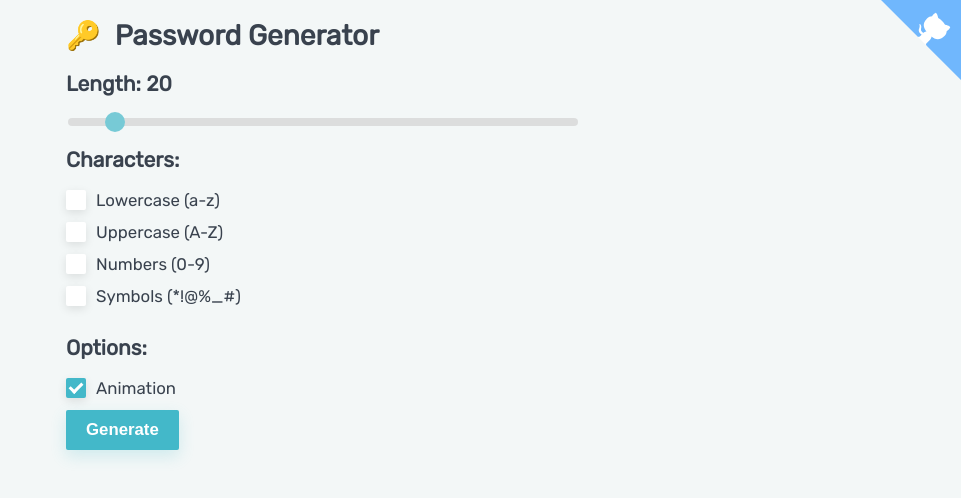
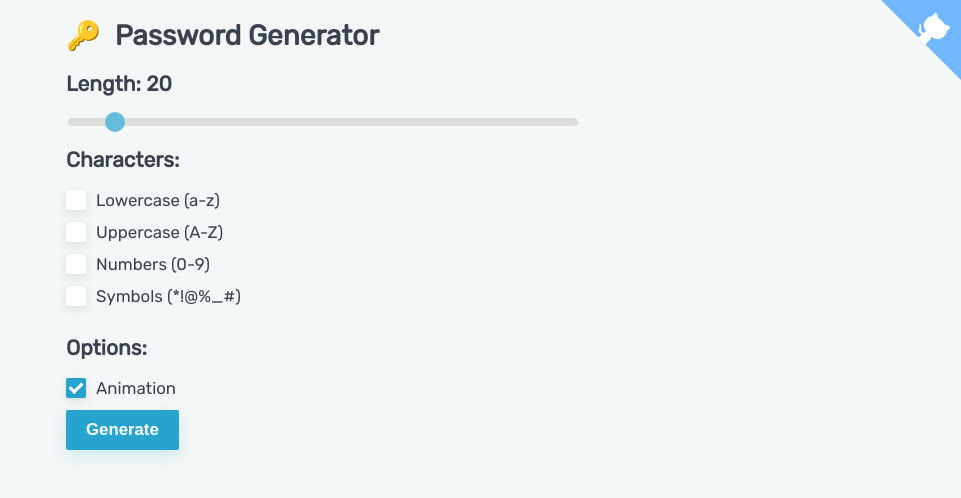
Before and after one commit to andersonmadeira/password-generator, a React (Create React App) app: page / in a window 1280 px wide. Shown: the top 498 px of the page, without its empty margins (319-1280 px from the left). Built offline with nearby package versions, Linux system fonts and the light colour scheme.

Commit message:
Removed font-awesome in favor of a svg icon

```diff
--- a/package.json
+++ b/package.json
@@ -4,10 +4,6 @@
   "version": "0.1.0",
   "private": true,
   "dependencies": {
-    "@fortawesome/fontawesome-svg-core": "^1.2.27",
-    "@fortawesome/free-regular-svg-icons": "^5.12.1",
-    "@fortawesome/free-solid-svg-icons": "^5.12.1",
-    "@fortawesome/react-fontawesome": "^0.1.9",
     "@testing-library/jest-dom": "^4.2.4",
     "@testing-library/react": "^9.3.2",
     "@testing-library/user-event": "^7.1.2",
--- a/src/components/CopyButton.tsx
+++ b/src/components/CopyButton.tsx
@@ -1,6 +1,4 @@
 import React from 'react'
-import { faCopy } from '@fortawesome/free-regular-svg-icons'
-import { FontAwesomeIcon } from '@fortawesome/react-fontawesome'
 import { copyToClipboard } from '../utils'
 
 interface Props {
@@ -11,7 +9,11 @@ interface Props {
 const CopyButton: React.FC<Props> = ({ text, label = 'copy' }) => {
   return (
     <button className="copy-button" onClick={() => copyToClipboard(text)}>
-      <FontAwesomeIcon icon={faCopy} className="copy-button__icon" />
+      <svg className="svg-icon copy-button__icon" viewBox="0 0 20 20">
+        <path
+          d="M17.391,2.406H7.266c-0.232,0-0.422,0.19-0.422,0.422v3.797H3.047c-0.232,0-0.422,0.19-0.422,0.422v10.125c0,0.232,0.19,0.422,0.422,0.422h10.125c0.231,0,0.422-0.189,0.422-0.422v-3.797h3.797c0.232,0,0.422-0.19,0.422-0.422V2.828C17.812,2.596,17.623,2.406,17.391,2.406 M12.749,16.75h-9.28V7.469h3.375v5.484c0,0.231,0.19,0.422,0.422,0.422h5.483V16.75zM16.969,12.531H7.688V3.25h9.281V12.531z">
+        </path>
+      </svg>
       <span className="copy-button__label">{label}</span>
     </button>
   )
--- a/src/styles/_variables.scss
+++ b/src/styles/_variables.scss
@@ -1,3 +1,3 @@
-$main-bg-color: #43b8c9;
-$main-hover-color: #74cbd7;
+$main-bg-color: #27A4CE;
+$main-hover-color: #53C0E4;
 $main-bg-light: #f8fbfc;
--- a/src/styles/components/_all.scss
+++ b/src/styles/components/_all.scss
@@ -2,4 +2,5 @@
 @import 'slider';
 @import 'button';
 @import 'card';
+@import 'svg-icon';
 @import 'copy-button';
--- /dev/null
+++ b/src/styles/components/_svg-icon.scss
@@ -0,0 +1,15 @@
+.svg-icon {
+  width: 1em;
+  height: 1em;
+}
+
+.svg-icon path,
+.svg-icon polygon,
+.svg-icon rect {
+  fill: #4691f6;
+}
+
+.svg-icon circle {
+  stroke: #4691f6;
+  stroke-width: 1;
+}
```
Also changed, not shown: 1 other file (tests, documents, lock files or other folders).
